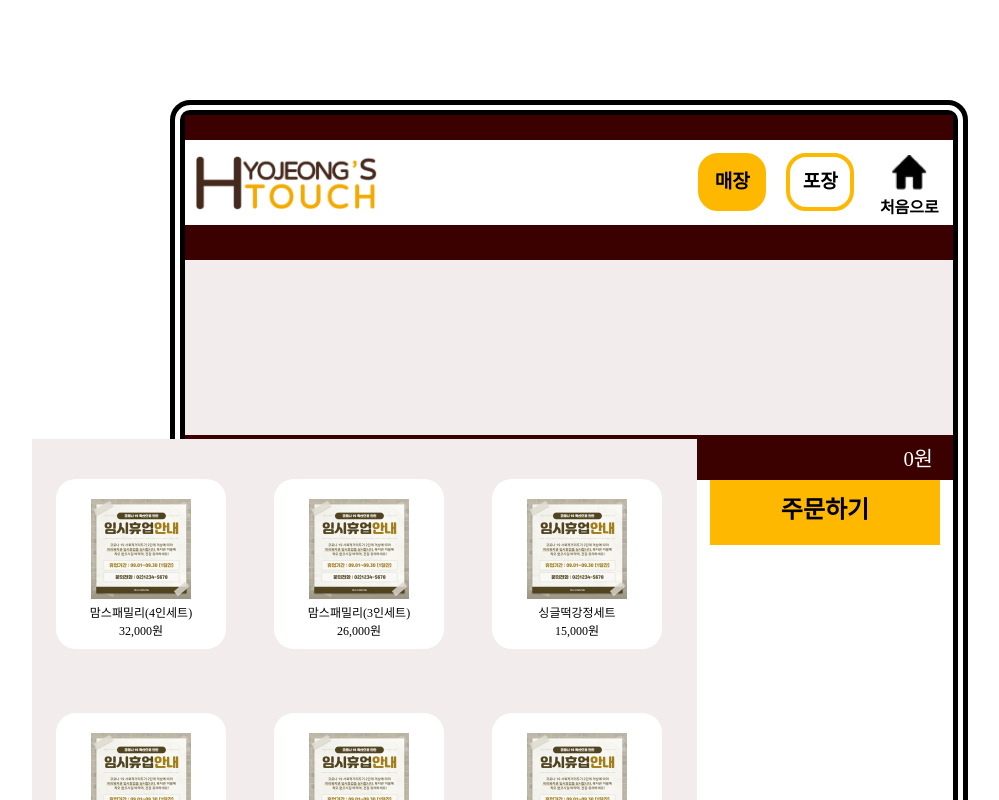
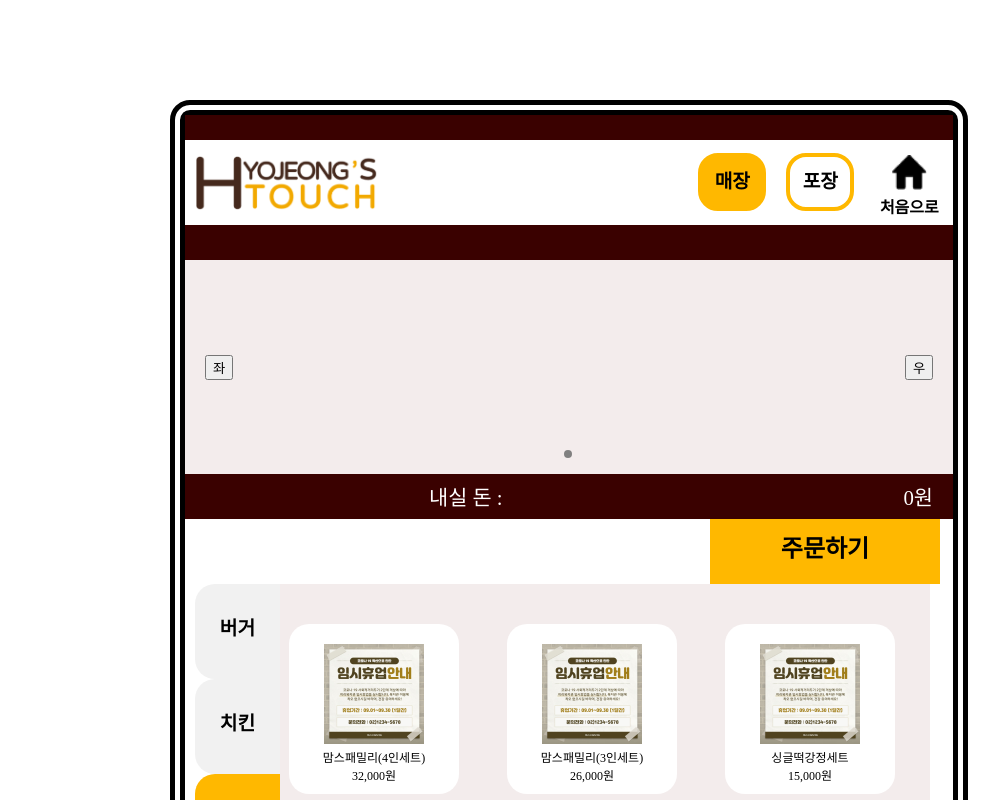
Before and after one commit to teamSixmen/E.O.O_example, a React (Create React App) app: page /menu/setmenu in a window 1280 px wide. Shown: the top 800 px of the page, without its empty margins (71-1070 px from the left). Built offline with nearby package versions, Linux system fonts and the light colour scheme.

Commit message:
initial commit
#8

```diff
--- a/src/components/MenuBlock.js
+++ b/src/components/MenuBlock.js
@@ -14,7 +14,7 @@ function MenuBlock({ item, selectedItems, setSelectedItems, change,setChange })
             setChange(!change);
             // console.log(selectedItems);
         } else {
-            if (selectedItems.length < 3) {
+            if (selectedItems.length < 6) {
                 // console.log("add");
                 const changedItems = [...selectedItems,
                     {"menuCode": item.menuCode,
--- a/src/components/SelectedMenus.js
+++ b/src/components/SelectedMenus.js
@@ -1,8 +1,13 @@
+import { useEffect, useState } from "react";
 import Selected from "../components/Selected";
 
 import style from "./SelectedMenus.module.css";
+import SelectedMenusButton from "./SelectedMenusButton";
 
 function SelectedMenus({ selectedItems, setSelectedItems, change, setChange }) {
+
+    const [isTrue,setIsTrue] = useState(false);
+    const [temp,setTemp] = useState([]);
 
     let totalPrice = 0;
 
@@ -12,13 +17,40 @@ function SelectedMenus({ selectedItems, setSelectedItems, change, setChange }) {
         }
     )
 
+    const onClickLeftButton = () => {
+        const selectedTemp = selectedItems.slice(0,3);
+        setIsTrue(false);
+        setTemp(selectedTemp);
+    }
+
+    const onClickRightButton = () => {
+        if( selectedItems.length > 3 ) {
+            const selectedTemp = selectedItems.slice(3,6);
+            setIsTrue(true);
+            setTemp(selectedTemp);
+        }
+    }
+
+    useEffect(()=>{
+        if(!isTrue){
+            const selectedTemp = selectedItems.slice(0,3);
+            setTemp(selectedTemp);
+        } else {
+            const selectedTemp = selectedItems.slice(3,6);
+            setTemp(selectedTemp);
+        }
+    },[selectedItems])
+
     return (
         <>
             <div className={style.SelectedMenusBox}>
                 <div className={style.Selected}>
                     <div className={style.TopBox}></div>
+                    <div className={style.LeftButton}>
+                        <button onClick={onClickLeftButton} className={style.LeftButtonStyle}>좌</button>
+                    </div>
                     <div className={style.Display}>
-                        {selectedItems.map(
+                        {temp.map(
                             selectedItem =>
                                 <Selected
                                     key={selectedItem.menuCode}
@@ -27,14 +59,21 @@ function SelectedMenus({ selectedItems, setSelectedItems, change, setChange }) {
                                     setSelectedItems={setSelectedItems}
                                     change={change}
                                     setChange={setChange}
+                                    isTrue={isTrue}
                                 />
                         )}
                     </div>
+                    <div className={style.RightButton}>
+                        <button onClick={onClickRightButton} className={style.RightButtonStyle}>우</button>
+                    </div>
+                    <div className={style.DisplayButton}>
+                        <SelectedMenusButton selectedItems={selectedItems} isTrue={isTrue}/>
+                    </div>
                 </div>
-                <div className={style.BottomBox}>
-                    <p className={style.FrontText}>내실 돈 : </p>
-                    <p className={style.NextText}>{totalPrice? `${parseInt(totalPrice / 1000)},`:"" }{totalPrice? ((totalPrice % 1000)? totalPrice % 1000: "000"): "0"}원</p>
-                </div>
+            </div>
+            <div className={style.BottomBox}>
+                <p className={style.FrontText}>내실 돈 : </p>
+                <p className={style.NextText}>{totalPrice? `${parseInt(totalPrice / 1000)},`:"" }{totalPrice? ((totalPrice % 1000)? totalPrice % 1000: "000"): "0"}원</p>
             </div>
         </>
     );
--- a/src/components/SelectedMenus.module.css
+++ b/src/components/SelectedMenus.module.css
@@ -14,12 +14,53 @@
     width: 768px;
     height: 210px;
     justify-content: center;
+    display: inline-block;
 }
 
 .Display {
     width: 670px;
-    margin-top: 5px;
-    margin-left: 45px;
+    height: 150px;
+    margin-top: 30px;
+    margin-left: 50px;
+    overflow-y: hidden;
+    display: inline-block;
+}
+
+.DisplayButton {
+    text-align: center;
+}
+
+.SelectedButton {
+    width: 8px;
+    height: 8px;
+    border-radius: 100%;
+    background-color: gray;
+    display: inline-block;
+    margin-right: 2px;
+}
+
+.SelectedButton2 {
+    width: 8px;
+    height: 8px;
+    border-radius: 100%;
+    background-color: white;
+    display: inline-block;
+    margin-right: 2px;
+}
+
+.LeftButton {
+    position: absolute;
+    top: 355px;
+    margin-left: 20px;
+}
+
+.LeftButtonStyle {
+}
+
+.RightButton{
+    position: absolute;
+    top: 355px;
+    display: inline-block;
 }
 
 .BottomBox {
@@ -35,10 +76,11 @@
 .FrontText {
     display: inline-block;
     position: absolute;
-    left: 570px;
+    left: 500px;
 }
 
 .NextText {
     display: inline-block;
+    float: right;
     margin-right: 20px;
 }
--- /dev/null
+++ b/src/components/SelectedMenusButton.js
@@ -0,0 +1,32 @@
+import { useState } from "react";
+import style from "./SelectedMenus.module.css";
+
+function SelectedMenusButton({selectedItems, isTrue}){
+
+    if(selectedItems.length> 3){
+        return(
+            <>
+                <div className={!isTrue?style.SelectedButton:style.SelectedButton2}></div>
+                <div className={!isTrue?style.SelectedButton2:style.SelectedButton}></div>
+            </>
+        );
+    }
+
+    // if(selectedItems.length> 6){
+    //     return(
+    //         <>
+    //             <div className={style.SelectedButton}></div>
+    //             <div className={style.SelectedButton}></div>
+    //             <div className={style.SelectedButton}></div>
+    //         </>
+    //     );
+    // }
+
+    return(
+        <>
+           <div className={style.SelectedButton}></div>
+        </>
+    );
+}
+
+export default SelectedMenusButton;
--- a/src/pages/Menus.module.css
+++ b/src/pages/Menus.module.css
@@ -1,7 +1,9 @@
 .Box {
     width: 665px;
     height: 475px;
-    position: absolute;
+    /* position: absolute; */
+    margin-top: -485px;
+    margin-left: 80px;
     top: 439px;
     left: 103px;
     background-color: rgba(243, 236, 236, 1);
```
Also changed, not shown: src/components/Selected.js (+16 -1 lines).
